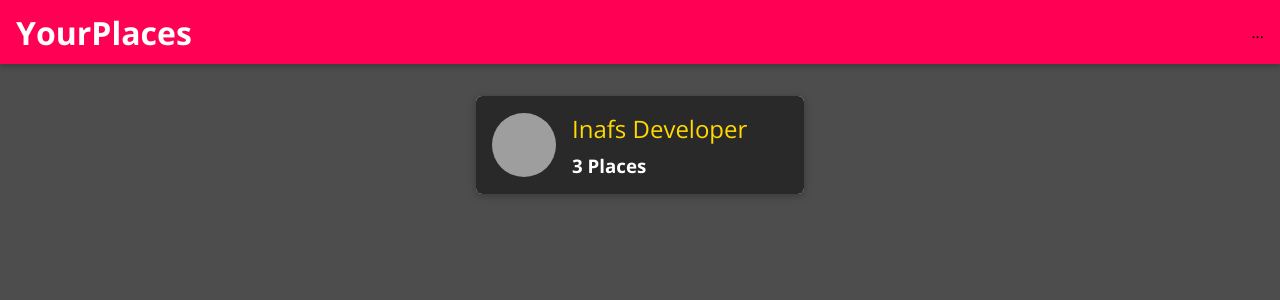
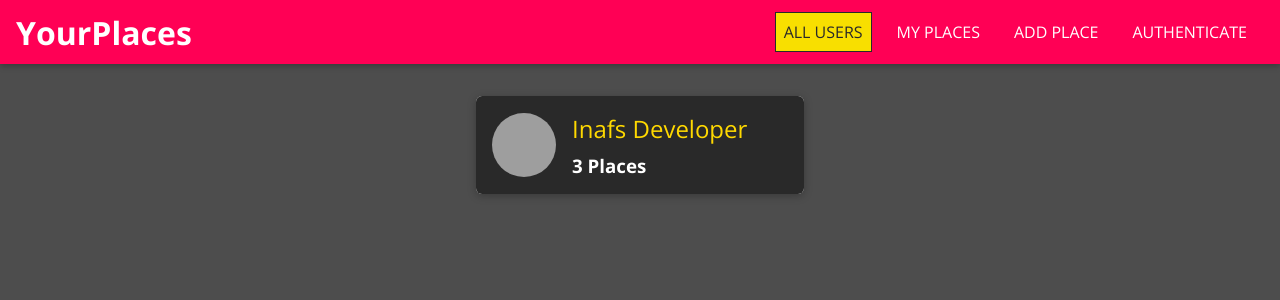
Before and after one commit to inafsdeveloper/yourplace, a React (Create React App) app: page / in a window 1280 px wide. Shown: the top 300 px of the page. Built offline with nearby package versions, Linux system fonts and the light colour scheme; grey boxes are pictures that could not be loaded.

Commit message:
Adding Navlinks

```diff
--- a/src/shared/Navigation/MainNavigation.js
+++ b/src/shared/Navigation/MainNavigation.js
@@ -2,7 +2,9 @@
 import { Link } from 'react-router-dom';
 
 import MainHeader from './MainHeader';
+import NavLinks from './NavLinks';
 import './MainNavigation.css';
+
 
 const MainNavigation = props => {
   return (
@@ -16,7 +18,7 @@
         <Link to="/">YourPlaces</Link>
       </h1>
       <nav>
-        ...
+        <NavLinks />
       </nav>
     </MainHeader>
   );
--- a/src/shared/Navigation/NavLinks.css
+++ b/src/shared/Navigation/NavLinks.css
@@ -0,0 +1,76 @@
+.nav-links {
+    list-style: none;
+    margin: 0;
+    padding: 0;
+    width: 100%;
+    height: 100%;
+    display: flex;
+    flex-direction: column;
+    justify-content: center;
+    align-items: center;
+  }
+
+  .nav-links li {
+    margin: 1rem;
+  }
+
+  .nav-links a {
+    border: 1px solid transparent;
+    color: #292929;
+    text-decoration: none;
+    padding: 0.5rem;
+  }
+
+  .nav-links a:hover,
+  .nav-links a:active,
+  .nav-links a.active {
+    background: #f8df00;
+    border-color: #292929;
+    color: #292929;
+  }
+
+  .nav-links button {
+    cursor: pointer;
+    border: 1px solid #292929;
+    color: #292929;
+    background: transparent;
+    padding: 0.5rem;
+    font: inherit;
+  }
+
+  .nav-links button:focus {
+    outline: none;
+  }
+
+  .nav-links button:hover,
+  .nav-links button:active {
+    background: #292929;
+    color: white;
+  }
+
+  @media (min-width: 768px) {
+    .nav-links {
+      flex-direction: row;
+    }
+
+    .nav-links li {
+      margin: 0 0.5rem;
+    }
+
+    .nav-links a {
+      color: white;
+      text-decoration: none;
+    }
+
+    .nav-links button {
+      border: 1px solid white;
+      color: white;
+      background: transparent;
+    }
+
+    .nav-links button:hover,
+    .nav-links button:active {
+      background: #f8df00;
+      color: #292929;
+    }
+  }
--- a/src/shared/Navigation/NavLinks.js
+++ b/src/shared/Navigation/NavLinks.js
@@ -0,0 +1,23 @@
+import React from 'react';
+import { NavLink } from 'react-router-dom';
+
+import './NavLinks.css';
+
+const NavLinks = props => {
+  return <ul className="nav-links">
+    <li>
+      <NavLink to="/" exact>ALL USERS</NavLink>
+    </li>
+    <li>
+      <NavLink to="/u1/places">MY PLACES</NavLink>
+    </li>
+    <li>
+      <NavLink to="/places/new">ADD PLACE</NavLink>
+    </li>
+    <li>
+      <NavLink to="/auth">AUTHENTICATE</NavLink>
+    </li>
+  </ul>
+};
+
+export default NavLinks;
```
